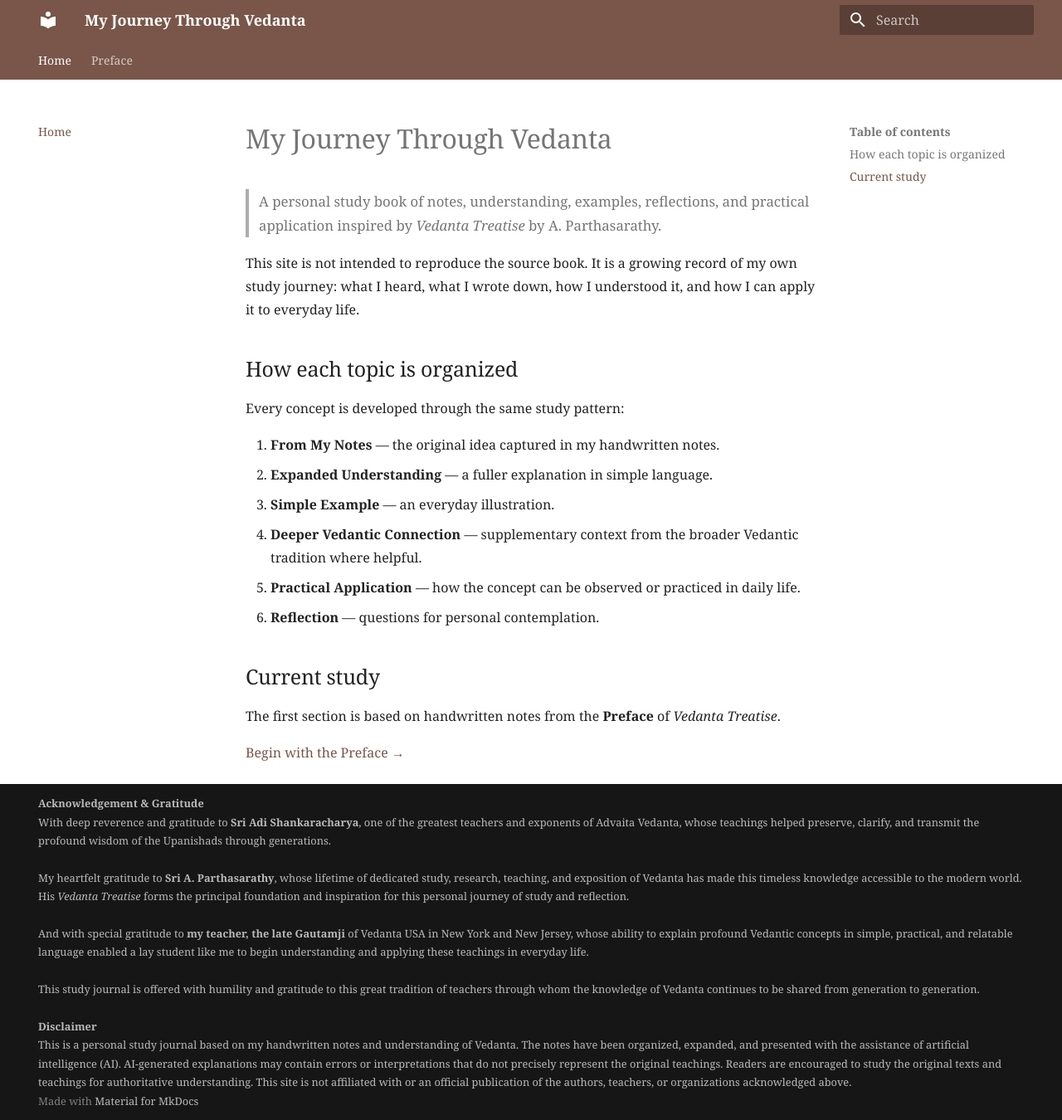
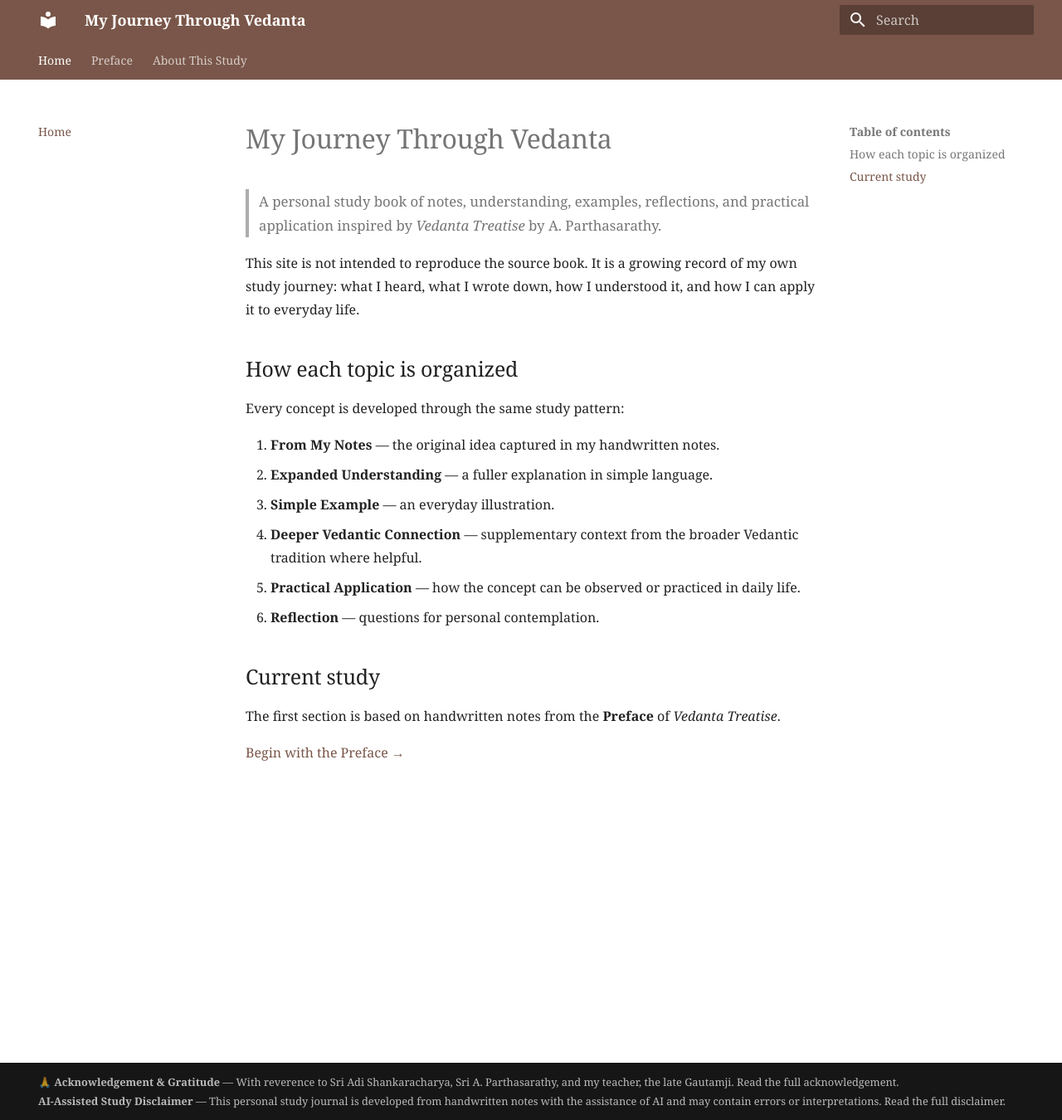
Before and after one commit to pavanturlapati/my-journey-through-vedanta, an MkDocs documentation site: the page built from docs/index.md, in a window 1280 px wide and 1350 px high. Shown: the whole window at 83% size. Built offline with MkDocs 1.6.1 and Material for MkDocs 9.7.7, drawn with Linux system fonts in a browser that asks for light colours.

Commit message:
Refine global footer and add About page

```diff
--- a/mkdocs.yml
+++ b/mkdocs.yml
@@ -28,6 +28,7 @@ nav:
       - Practical Vedanta: preface/practical-vedanta.md
       - Path to Self-Realization: preface/path-to-self-realization.md
       - Essence of Vedanta: preface/essence-of-vedanta.md
+  - About This Study: about.md
 
 markdown_extensions:
   - admonition
@@ -41,11 +42,9 @@ markdown_extensions:
 extra_css:
   - stylesheets/extra.css
 
+extra:
+  generator: false
+
 copyright: >-
-  <strong>Acknowledgement &amp; Gratitude</strong><br>
-  With deep reverence and gratitude to <strong>Sri Adi Shankaracharya</strong>, one of the greatest teachers and exponents of Advaita Vedanta, whose teachings helped preserve, clarify, and transmit the profound wisdom of the Upanishads through generations.<br><br>
-  My heartfelt gratitude to <strong>Sri A. Parthasarathy</strong>, whose lifetime of dedicated study, research, teaching, and exposition of Vedanta has made this timeless knowledge accessible to the modern world. His <em>Vedanta Treatise</em> forms the principal foundation and inspiration for this personal journey of study and reflection.<br><br>
-  And with special gratitude to <strong>my teacher, the late <a href="https://www.vedantausa.org/teacher/" target="_blank" rel="noopener">Gautamji</a></strong> of Vedanta USA in New York and New Jersey, whose ability to explain profound Vedantic concepts in simple, practical, and relatable language enabled a lay student like me to begin understanding and applying these teachings in everyday life.<br><br>
-  This study journal is offered with humility and gratitude to this great tradition of teachers through whom the knowledge of Vedanta continues to be shared from generation to generation.<br><br>
-  <strong>Disclaimer</strong><br>
-  This is a personal study journal based on my handwritten notes and understanding of Vedanta. The notes have been organized, expanded, and presented with the assistance of artificial intelligence (AI). AI-generated explanations may contain errors or interpretations that do not precisely represent the original teachings. Readers are encouraged to study the original texts and teachings for authoritative understanding. This site is not affiliated with or an official publication of the authors, teachers, or organizations acknowledged above.
+  <span class="vedanta-footer"><strong>🙏 Acknowledgement &amp; Gratitude</strong> — With reverence to Sri Adi Shankaracharya, Sri A. Parthasarathy, and my teacher, the late <a href="https://www.vedantausa.org/teacher/" target="_blank" rel="noopener">Gautamji</a>. <a href="/my-journey-through-vedanta/about/#acknowledgement-gratitude">Read the full acknowledgement</a>.<br>
+  <strong>AI-Assisted Study Disclaimer</strong> — This personal study journal is developed from handwritten notes with the assistance of AI and may contain errors or interpretations. <a href="/my-journey-through-vedanta/about/#ai-assisted-study-disclaimer">Read the full disclaimer</a>.</span>
```
